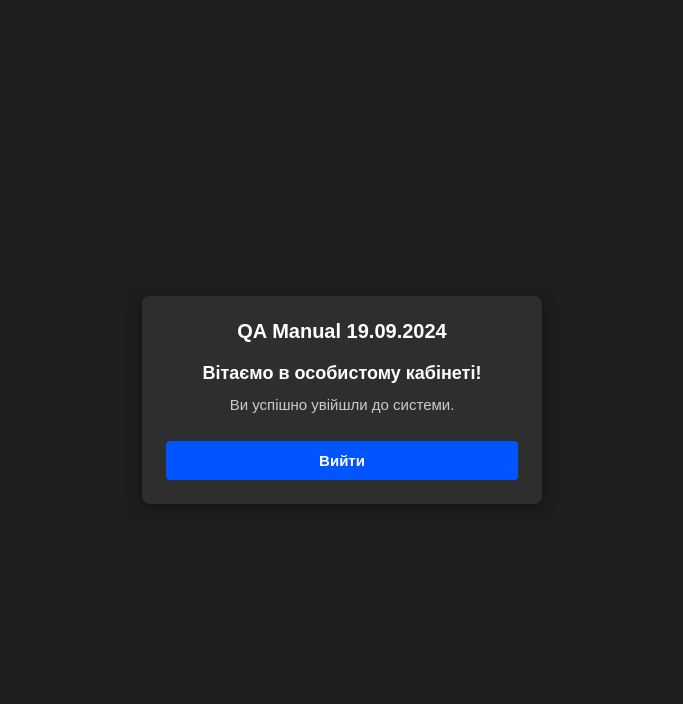
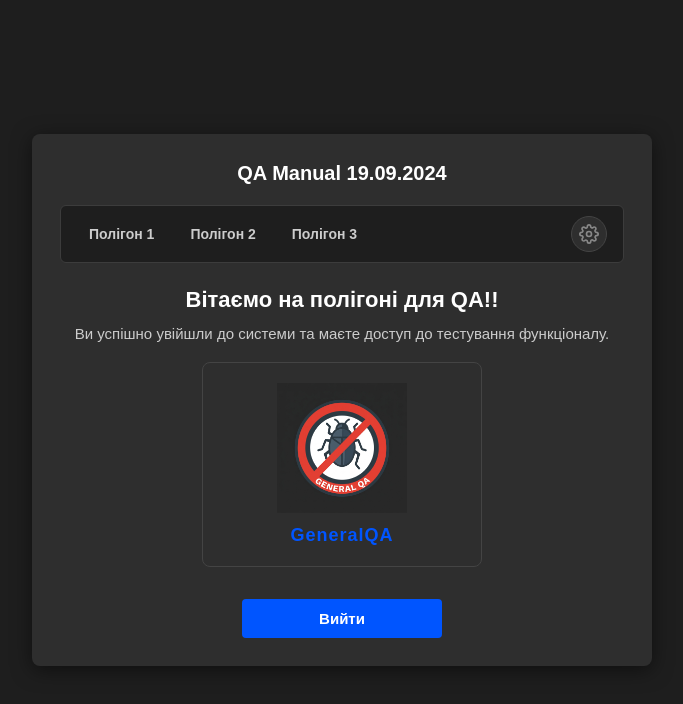
Before and after one commit to spodzolkov/sample_login_form, a website: page PAGES/dashboard.html in a window 1280 px wide. Shown: the whole page, without its empty margins (298-981 px from the left). Drawn offline with Linux system fonts and the light colour scheme.

Commit message:
feat: add dashboard page, stylesheet, and general QA badge asset

```diff
--- a/CSS/style.css
+++ b/CSS/style.css
@@ -159,13 +159,122 @@ button#loginBtn:active, .primary-button:active {
     font-size: 15px;
 }
 
+/* --- Специфічні стилі для оновленого Dashboard --- */
+
+.dashboard-container {
+    background-color: #2e2e2e;
+    width: 100%;
+    max-width: 620px;
+    padding: 28px;
+    border-radius: 8px;
+    box-shadow: 0 4px 20px rgba(0, 0, 0, 0.5);
+    text-align: center;
+}
+
+/* Навігаційне меню з відокремленою іконкою профілю */
+.navbar {
+    display: flex;
+    justify-content: space-between;
+    align-items: center;
+    background-color: #1e1e1e;
+    padding: 10px 16px;
+    border-radius: 6px;
+    margin-bottom: 24px;
+    border: 1px solid #3c3c3c;
+}
+
+.nav-links {
+    display: flex;
+    align-items: center;
+    gap: 12px;
+}
+
+.nav-item {
+    color: #cccccc;
+    text-decoration: none;
+    font-size: 14px;
+    font-weight: 600;
+    padding: 6px 12px;
+    border-radius: 4px;
+    transition: color 0.2s ease, background-color 0.2s ease;
+}
+
+.nav-item:hover {
+    color: #ffffff;
+    background-color: #0055ff;
+}
+
+/* Відокремлена кнопка шестерні редагування профілю */
+.profile-settings-btn {
+    display: inline-flex;
+    justify-content: center;
+    align-items: center;
+    width: 36px;
+    height: 36px;
+    color: #888888;
+    background-color: #2e2e2e;
+    border: 1px solid #444444;
+    border-radius: 50%;
+    text-decoration: none;
+    transition: color 0.2s ease, background-color 0.2s ease, border-color 0.2s ease, transform 0.2s ease;
+    position: relative;
+}
+
+.profile-settings-btn:hover {
+    color: #ffffff;
+    background-color: #0055ff;
+    border-color: #0055ff;
+    transform: rotate(45deg);
+}
+
+/* Графічний блок GeneralQA */
+.general-qa-badge {
+    background-color: #2e2e2e;
+    border: 1px solid #444444;
+    border-radius: 8px;
+    padding: 20px;
+    margin: 20px auto;
+    max-width: 280px;
+    display: flex;
+    flex-direction: column;
+    align-items: center;
+    gap: 12px;
+    transition: transform 0.2s ease, box-shadow 0.2s ease;
+}
+
+.general-qa-badge:hover {
+    transform: translateY(-3px);
+    box-shadow: 0 6px 16px rgba(0, 85, 255, 0.25);
+}
+
+.bug-icon-wrapper {
+    width: 130px;
+    height: 130px;
+    display: flex;
+    justify-content: center;
+    align-items: center;
+}
+
+.general-qa-img {
+    width: 130px;
+    height: 130px;
+    object-fit: contain;
+}
+
+.general-qa-title {
+    font-size: 18px;
+    font-weight: bold;
+    color: #0055ff;
+    letter-spacing: 1px;
+}
+
 /* Responsive design for mobile viewports */
 @media (max-width: 768px) {
     body {
         padding: 12px;
     }
 
-    .container, .card-container {
+    .container, .card-container, .dashboard-container {
         padding: 18px;
     }
 
@@ -177,4 +286,15 @@ button#loginBtn:active, .primary-button:active {
         font-size: 14px;
         padding: 10px;
     }
+
+    .navbar {
+        flex-direction: column;
+        gap: 8px;
+        width: 100%;
+    }
+
+    .nav-item {
+        width: 100%;
+        text-align: center;
+    }
 }
--- a/PAGES/dashboard.html
+++ b/PAGES/dashboard.html
@@ -7,11 +7,47 @@
     <link rel="stylesheet" href="../CSS/style.css">
 </head>
 <body>
-    <div class="card-container dashboard-card">
+    <div class="dashboard-container">
+        <!-- Логотип проєкту -->
         <div class="logo">QA Manual 19.09.2024</div>
-        <h2 style="margin-bottom: 12px; font-size: 18px; color: #ffffff;">Вітаємо в особистому кабінеті!</h2>
-        <p>Ви успішно увійшли до системи.</p>
-        <a href="../index.html" class="primary-button">Вийти</a>
+
+        <!-- Навігаційне меню з відокремленою кнопкою профілю (Шестерня з тултіпом) -->
+        <nav class="navbar">
+            <div class="nav-links">
+                <a href="#polygon1" class="nav-item">Полігон 1</a>
+                <a href="#polygon2" class="nav-item">Полігон 2</a>
+                <a href="#polygon3" class="nav-item">Полігон 3</a>
+            </div>
+            <a href="profile_edit.html" class="profile-settings-btn" title="Редагування профілю" aria-label="Редагування профілю">
+                <svg width="20" height="20" viewBox="0 0 24 24" fill="none" stroke="currentColor" stroke-width="2" stroke-linecap="round" stroke-linejoin="round">
+                    <circle cx="12" cy="12" r="3"></circle>
+                    <path d="M19.4 15a1.65 1.65 0 0 0 .33 1.82l.06.06a2 2 0 0 1 0 2.83 2 2 0 0 1-2.83 0l-.06-.06a1.65 1.65 0 0 0-1.82-.33 1.65 1.65 0 0 0-1 1.51V21a2 2 0 0 1-2 2 2 2 0 0 1-2-2v-.09A1.65 1.65 0 0 0 9 19.4a1.65 1.65 0 0 0-1.82.33l-.06.06a2 2 0 0 1-2.83 0 2 2 0 0 1 0-2.83l.06-.06a1.65 1.65 0 0 0 .33-1.82 1.65 1.65 0 0 0-1.51-1H3a2 2 0 0 1-2-2 2 2 0 0 1 2-2h.09A1.65 1.65 0 0 0 4.6 9a1.65 1.65 0 0 0-.33-1.82l-.06-.06a2 2 0 0 1 0-2.83 2 2 0 0 1 2.83 0l.06.06a1.65 1.65 0 0 0 1.82.33H9a1.65 1.65 0 0 0 1-1.51V3a2 2 0 0 1 2-2 2 2 0 0 1 2 2v.09a1.65 1.65 0 0 0 1 1.51 1.65 1.65 0 0 0 1.82-.33l.06-.06a2 2 0 0 1 2.83 0 2 2 0 0 1 0 2.83l-.06.06a1.65 1.65 0 0 0-.33 1.82V9a1.65 1.65 0 0 0 1.51 1H21a2 2 0 0 1 2 2 2 2 0 0 1-2 2h-.09a1.65 1.65 0 0 0-1.51 1z"></path>
+                </svg>
+            </a>
+        </nav>
+
+        <!-- Привітальний блок -->
+        <div class="dashboard-welcome">
+            <h2 class="dashboard-welcome-title" style="margin-bottom: 12px; font-size: 22px; color: #ffffff;">
+                Вітаємо на полігоні для QA!!
+            </h2>
+            <p style="color: #cccccc; font-size: 15px; margin-bottom: 20px;">
+                Ви успішно увійшли до системи та маєте доступ до тестування функціоналу.
+            </p>
+        </div>
+
+        <!-- Брендовий бейдж GeneralQA з перекресленим багом (Згенерована картинка з фоном #2e2e2e, збільшений розмір) -->
+        <div class="general-qa-badge">
+            <div class="bug-icon-wrapper">
+                <img src="../IMAGES/general_qa_badge.png" alt="GeneralQA Bug Free Zone" class="general-qa-img" style="width: 130px; height: 130px; object-fit: contain;">
+            </div>
+            <div class="general-qa-title">GeneralQA</div>
+        </div>
+
+        <!-- Кнопка виходу -->
+        <div style="margin-top: 24px;">
+            <a href="../index.html" class="primary-button" style="max-width: 200px; display: inline-block;">Вийти</a>
+        </div>
     </div>
 </body>
 </html>
```
Also changed, not shown: IMAGES/general_qa_badge.png (added).
